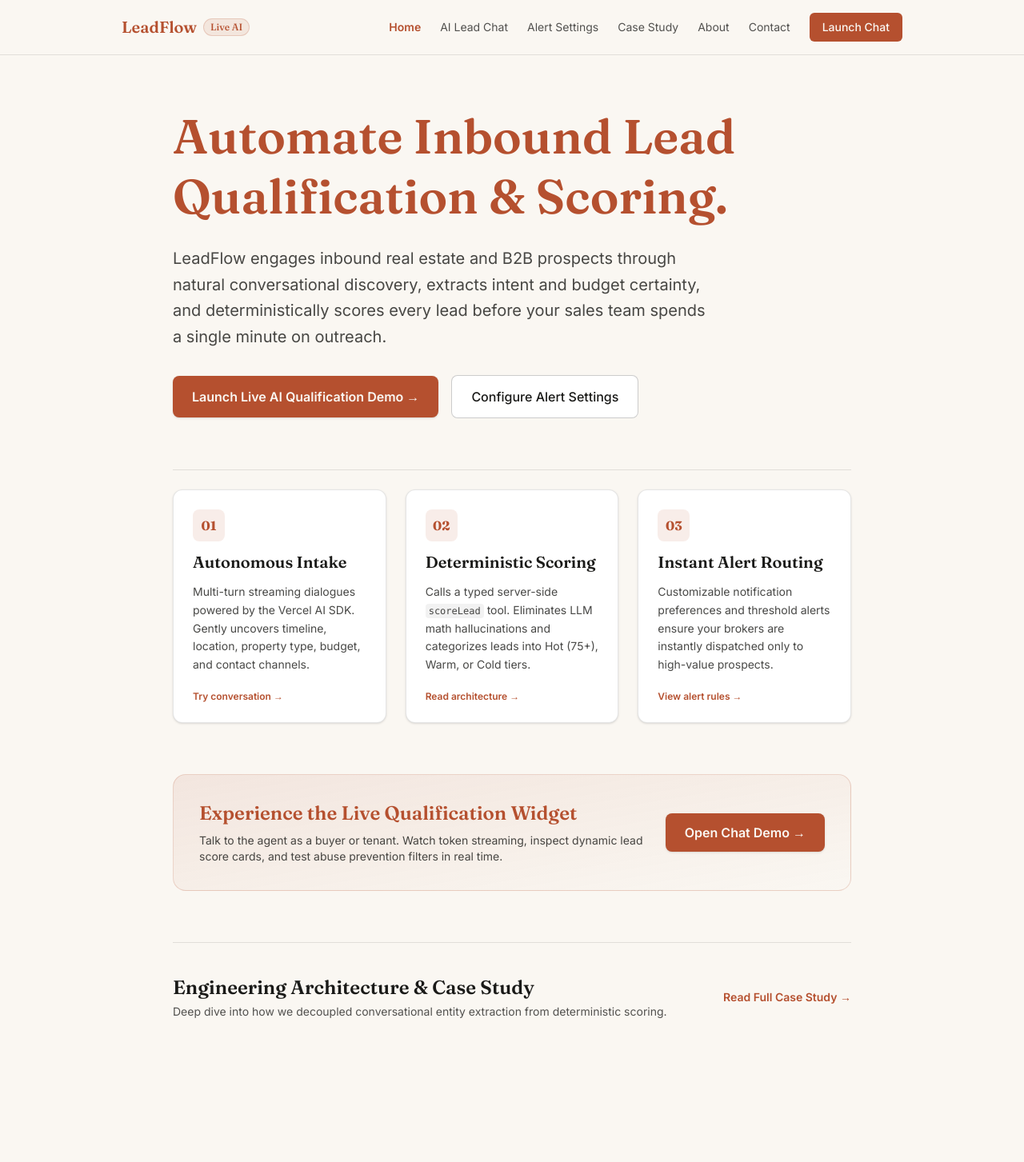
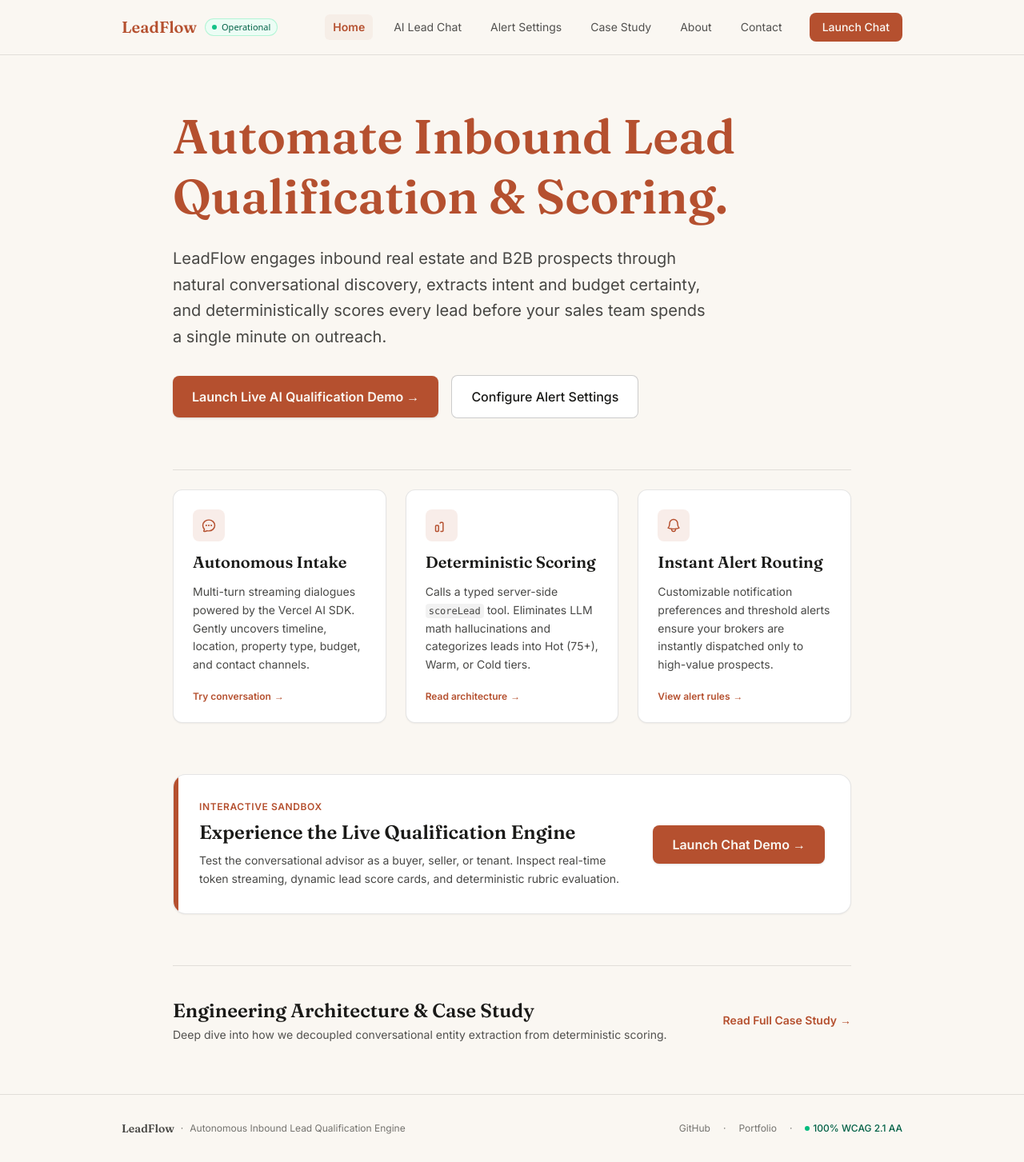
Before and after one commit to Philip8q/leadflow, a Next.js app: page / in a window 1280 px wide. Shown: the whole page at 80% size. Before the commit the page ends 1339 px from the top, so only its background shows below. Built offline with nearby package versions, Linux system fonts and the light colour scheme.

Commit message:
refactor(ui): elevate design system with bespoke icons, tactile card elevation, and institutional polish

```diff
--- a/app/contact/page.js
+++ b/app/contact/page.js
@@ -22,7 +22,7 @@
 
       {/* Direct Contact Cards */}
       <section className="grid grid-cols-1 sm:grid-cols-2 gap-4 border-t border-black/10 pt-8">
-        <div className="rounded-xl border border-black/10 bg-white p-6 shadow-sm flex flex-col justify-between">
+        <div className="group rounded-xl border border-black/10 bg-white p-6 shadow-xs hover:border-black/20 hover:shadow-md hover:-translate-y-0.5 transition-all duration-200 flex flex-col justify-between">
           <div>
             <h2 className="font-heading text-lg font-semibold text-main mb-2">
               Direct Message
@@ -41,7 +41,7 @@
           </a>
         </div>
 
-        <div className="rounded-xl border border-black/10 bg-white p-6 shadow-sm flex flex-col justify-between">
+        <div className="group rounded-xl border border-black/10 bg-white p-6 shadow-xs hover:border-black/20 hover:shadow-md hover:-translate-y-0.5 transition-all duration-200 flex flex-col justify-between">
           <div>
             <h2 className="font-heading text-lg font-semibold text-main mb-2">
               Test Live Qualification
@@ -52,7 +52,7 @@
           </div>
           <Link
             href="/demo/lead-chat"
-            className="inline-flex items-center justify-center rounded-lg border border-black/20 bg-white px-4 py-2.5 text-sm font-medium text-text hover:bg-black/5 transition-colors mt-4"
+            className="inline-flex items-center justify-center rounded-lg border border-black/20 bg-white px-4 py-2.5 text-sm font-medium text-text hover:bg-black/5 hover:border-black/30 transition-all mt-4"
           >
             Launch AI Chat Demo →
           </Link>
--- a/app/layout.js
+++ b/app/layout.js
@@ -17,15 +17,15 @@
 });
 
 export const metadata = {
-  title: "LeadFlow — Philip Omondi",
+  title: "LeadFlow — Autonomous Lead Qualification & Scoring",
   description:
-    "LeadFlow: AI-driven lead generation for small Kenyan real estate businesses, without burning $1,000/month on Meta ads.",
+    "Autonomous inbound lead qualification, real-time conversational streaming, and deterministic lead scoring for high-velocity sales pipelines.",
 };
 
 export default function RootLayout({ children }) {
   return (
     <html lang="en" className={`${fraunces.variable} ${inter.variable}`}>
-      <body className="min-h-screen bg-bg font-body text-text">
+      <body className="min-h-screen bg-bg font-body text-text flex flex-col">
         <a
           href="#main-content"
           className="sr-only focus:not-sr-only focus:fixed focus:left-4 focus:top-4 focus:z-50 focus:rounded-md focus:bg-main focus:px-4 focus:py-2 focus:font-medium focus:text-bg focus:shadow-lg focus:outline-none"
@@ -33,9 +33,42 @@
           Skip to main content
         </a>
         <Nav />
-        <main id="main-content" tabIndex={-1} className="mx-auto max-w-4xl px-6 py-12 focus:outline-none">
+        <main id="main-content" tabIndex={-1} className="mx-auto max-w-4xl px-6 py-12 focus:outline-none flex-1 w-full">
           {children}
         </main>
+        <footer className="border-t border-black/10 bg-bg mt-auto">
+          <div className="mx-auto max-w-5xl px-6 py-8 flex flex-col sm:flex-row items-center justify-between gap-4 text-xs text-text/60">
+            <div className="flex items-center gap-2">
+              <span className="font-heading font-semibold text-text/80 text-sm">LeadFlow</span>
+              <span>·</span>
+              <span>Autonomous Inbound Lead Qualification Engine</span>
+            </div>
+            <div className="flex items-center gap-4">
+              <a
+                href="https://github.com/Philip8q/leadflow"
+                target="_blank"
+                rel="noopener noreferrer"
+                className="hover:text-main transition-colors"
+              >
+                GitHub
+              </a>
+              <span>·</span>
+              <a
+                href="https://philipomondi.netlify.app"
+                target="_blank"
+                rel="noopener noreferrer"
+                className="hover:text-main transition-colors"
+              >
+                Portfolio
+              </a>
+              <span>·</span>
+              <span className="inline-flex items-center gap-1 text-emerald-800 font-medium">
+                <span className="h-1.5 w-1.5 rounded-full bg-emerald-500" aria-hidden="true" />
+                100% WCAG 2.1 AA
+              </span>
+            </div>
+          </div>
+        </footer>
       </body>
     </html>
   );
--- a/app/page.js
+++ b/app/page.js
@@ -22,7 +22,7 @@
           </Link>
           <Link
             href="/demo"
-            className="inline-flex items-center justify-center rounded-lg border border-black/20 bg-white px-6 py-3.5 font-body font-medium text-text hover:bg-black/5 transition-colors focus-visible:outline-2 focus-visible:outline-main focus-visible:outline-offset-2"
+            className="inline-flex items-center justify-center rounded-lg border border-black/20 bg-white px-6 py-3.5 font-body font-medium text-text hover:bg-black/5 hover:border-black/30 transition-all focus-visible:outline-2 focus-visible:outline-main focus-visible:outline-offset-2"
           >
             Configure Alert Settings
           </Link>
@@ -31,9 +31,11 @@
 
       {/* Feature Capabilities Grid */}
       <section className="grid grid-cols-1 md:grid-cols-3 gap-6 pt-6 border-t border-black/10">
-        <div className="flex flex-col gap-3 rounded-xl border border-black/10 bg-white p-6 shadow-sm">
-          <div className="w-10 h-10 rounded-lg bg-main/10 flex items-center justify-center font-heading font-bold text-main">
-            01
+        <div className="group flex flex-col gap-3 rounded-xl border border-black/10 bg-white p-6 shadow-xs hover:border-black/20 hover:shadow-md hover:-translate-y-0.5 transition-all duration-200">
+          <div className="w-10 h-10 rounded-lg bg-main/10 flex items-center justify-center text-main">
+            <svg className="w-5 h-5" fill="none" viewBox="0 0 24 24" stroke="currentColor" strokeWidth={1.75} aria-hidden="true">
+              <path strokeLinecap="round" strokeLinejoin="round" d="M8.625 12a.375.375 0 11-.75 0 .375.375 0 01.75 0zm0 0H8.25m4.125 0a.375.375 0 11-.75 0 .375.375 0 01.75 0zm0 0H12m4.125 0a.375.375 0 11-.75 0 .375.375 0 01.75 0zm0 0h-.375M21 12c0 4.556-4.03 8.25-9 8.25a9.764 9.764 0 01-2.555-.337A5.972 5.972 0 015.41 20.97a.75.75 0 01-.974-.974 5.974 5.974 0 011.057-2.035C4.168 16.275 3 14.268 3 12c0-4.556 4.03-8.25 9-8.25s9 3.694 9 8.25z" />
+            </svg>
           </div>
           <h3 className="font-heading text-xl font-semibold text-text">
             Autonomous Intake
@@ -41,14 +43,17 @@
           <p className="text-sm text-text/80 leading-relaxed">
             Multi-turn streaming dialogues powered by the Vercel AI SDK. Gently uncovers timeline, location, property type, budget, and contact channels.
           </p>
-          <Link href="/demo/lead-chat" className="text-xs font-semibold text-main hover:underline mt-auto pt-2">
-            Try conversation →
+          <Link href="/demo/lead-chat" className="text-xs font-semibold text-main hover:underline mt-auto pt-2 inline-flex items-center gap-1">
+            <span>Try conversation</span>
+            <span className="inline-block transition-transform duration-200 group-hover:translate-x-1">→</span>
           </Link>
         </div>
 
-        <div className="flex flex-col gap-3 rounded-xl border border-black/10 bg-white p-6 shadow-sm">
-          <div className="w-10 h-10 rounded-lg bg-main/10 flex items-center justify-center font-heading font-bold text-main">
-            02
+        <div className="group flex flex-col gap-3 rounded-xl border border-black/10 bg-white p-6 shadow-xs hover:border-black/20 hover:shadow-md hover:-translate-y-0.5 transition-all duration-200">
+          <div className="w-10 h-10 rounded-lg bg-main/10 flex items-center justify-center text-main">
+            <svg className="w-5 h-5" fill="none" viewBox="0 0 24 24" stroke="currentColor" strokeWidth={1.75} aria-hidden="true">
+              <path strokeLinecap="round" strokeLinejoin="round" d="M3 13.125C3 12.504 3.504 12 4.125 12h2.25c.621 0 1.125.504 1.125 1.125v6.75C7.5 20.496 6.996 21 6.375 21h-2.25A1.125 1.125 0 013 19.875v-6.75zM9.75 8.625c0-.621.504-1.125 1.125-1.125h2.25c.621 0 1.125.504 1.125 1.125v11.25c0 .621-.504 1.125-1.125 1.125h-2.25a1.125 1.125-1.125V8.625zM16.5 4.125c0-.621.504-1.125 1.125-1.125h2.25C20.496 3 21 3.504 21 4.125v15.75c0 .621-.504 1.125-1.125 1.125h-2.25a1.125 1.125-1.125V4.125z" />
+            </svg>
           </div>
           <h3 className="font-heading text-xl font-semibold text-text">
             Deterministic Scoring
@@ -56,14 +61,17 @@
           <p className="text-sm text-text/80 leading-relaxed">
             Calls a typed server-side <code className="bg-black/5 px-1 py-0.5 rounded text-xs font-mono">scoreLead</code> tool. Eliminates LLM math hallucinations and categorizes leads into Hot (75+), Warm, or Cold tiers.
           </p>
-          <Link href="/case-study" className="text-xs font-semibold text-main hover:underline mt-auto pt-2">
-            Read architecture →
+          <Link href="/case-study" className="text-xs font-semibold text-main hover:underline mt-auto pt-2 inline-flex items-center gap-1">
+            <span>Read architecture</span>
+            <span className="inline-block transition-transform duration-200 group-hover:translate-x-1">→</span>
           </Link>
         </div>
 
-        <div className="flex flex-col gap-3 rounded-xl border border-black/10 bg-white p-6 shadow-sm">
-          <div className="w-10 h-10 rounded-lg bg-main/10 flex items-center justify-center font-heading font-bold text-main">
-            03
+        <div className="group flex flex-col gap-3 rounded-xl border border-black/10 bg-white p-6 shadow-xs hover:border-black/20 hover:shadow-md hover:-translate-y-0.5 transition-all duration-200">
+          <div className="w-10 h-10 rounded-lg bg-main/10 flex items-center justify-center text-main">
+            <svg className="w-5 h-5" fill="none" viewBox="0 0 24 24" stroke="currentColor" strokeWidth={1.75} aria-hidden="true">
+              <path strokeLinecap="round" strokeLinejoin="round" d="M14.857 17.082a23.848 23.848 0 005.454-1.31A8.967 8.967 0 0118 9.75v-.7V9A6 6 0 006 9v.75a8.967 8.967 0 01-2.312 6.022c1.733.64 3.56 1.085 5.455 1.31m5.714 0a24.255 24.255 0 01-5.714 0m5.714 0a3 3 0 11-5.714 0" />
+            </svg>
           </div>
           <h3 className="font-heading text-xl font-semibold text-text">
             Instant Alert Routing
@@ -71,27 +79,29 @@
           <p className="text-sm text-text/80 leading-relaxed">
             Customizable notification preferences and threshold alerts ensure your brokers are instantly dispatched only to high-value prospects.
           </p>
-          <Link href="/demo" className="text-xs font-semibold text-main hover:underline mt-auto pt-2">
-            View alert rules →
+          <Link href="/demo" className="text-xs font-semibold text-main hover:underline mt-auto pt-2 inline-flex items-center gap-1">
+            <span>View alert rules</span>
+            <span className="inline-block transition-transform duration-200 group-hover:translate-x-1">→</span>
           </Link>
         </div>
       </section>
 
-      {/* Live Interactive Callout Banner */}
-      <section className="rounded-2xl border border-main/20 bg-gradient-to-br from-main/10 via-main/5 to-transparent p-8 flex flex-col md:flex-row items-start md:items-center justify-between gap-6">
+      {/* Live Interactive Callout Card */}
+      <section className="relative overflow-hidden rounded-2xl border border-black/10 bg-white p-8 shadow-xs before:absolute before:left-0 before:top-0 before:bottom-0 before:w-1.5 before:bg-main flex flex-col md:flex-row items-start md:items-center justify-between gap-6">
         <div className="flex flex-col gap-2 max-w-xl">
-          <h2 className="font-heading text-2xl font-semibold text-main">
-            Experience the Live Qualification Widget
+          <span className="text-xs font-semibold uppercase tracking-wider text-main font-body">Interactive Sandbox</span>
+          <h2 className="font-heading text-2xl font-semibold text-text">
+            Experience the Live Qualification Engine
           </h2>
-          <p className="text-sm text-text/80">
-            Talk to the agent as a buyer or tenant. Watch token streaming, inspect dynamic lead score cards, and test abuse prevention filters in real time.
+          <p className="text-sm text-text/80 leading-relaxed">
+            Test the conversational advisor as a buyer, seller, or tenant. Inspect real-time token streaming, dynamic lead score cards, and deterministic rubric evaluation.
           </p>
         </div>
         <Link
           href="/demo/lead-chat"
-          className="inline-flex shrink-0 items-center justify-center rounded-lg bg-main px-6 py-3 font-body font-semibold text-bg shadow hover:opacity-90 transition-opacity focus-visible:outline-2 focus-visible:outline-main focus-visible:outline-offset-2"
+          className="inline-flex shrink-0 items-center justify-center rounded-lg bg-main px-6 py-3 font-body font-semibold text-bg shadow-sm hover:opacity-90 transition-opacity focus-visible:outline-2 focus-visible:outline-main focus-visible:outline-offset-2"
         >
-          Open Chat Demo →
+          Launch Chat Demo →
         </Link>
       </section>
 
@@ -108,9 +118,10 @@
           </div>
           <Link
             href="/case-study"
-            className="text-sm font-semibold text-main hover:underline"
+            className="group inline-flex items-center gap-1 text-sm font-semibold text-main hover:underline"
           >
-            Read Full Case Study →
+            <span>Read Full Case Study</span>
+            <span className="inline-block transition-transform duration-200 group-hover:translate-x-1">→</span>
           </Link>
         </div>
       </section>
--- a/components/Nav.jsx
+++ b/components/Nav.jsx
@@ -23,11 +23,12 @@
         <div className="flex items-center gap-8">
           <Link
             href="/"
-            className="font-heading text-xl font-semibold text-main rounded focus-visible:outline-2 focus-visible:outline-main focus-visible:outline-offset-2 flex items-center gap-2"
+            className="font-heading text-xl font-semibold text-main rounded focus-visible:outline-2 focus-visible:outline-main focus-visible:outline-offset-2 flex items-center gap-2.5"
           >
             <span>LeadFlow</span>
-            <span className="text-xs font-normal bg-main/10 text-main px-2 py-0.5 rounded-full border border-main/20">
-              Live AI
+            <span className="inline-flex items-center gap-1.5 text-[11px] font-sans font-medium text-emerald-800 bg-emerald-50 px-2 py-0.5 rounded-full border border-emerald-200/80">
+              <span className="h-1.5 w-1.5 rounded-full bg-emerald-500 animate-pulse" aria-hidden="true" />
+              Operational
             </span>
           </Link>
         </div>
@@ -47,7 +48,7 @@
         <nav
           id="primary-nav"
           aria-label="Primary navigation"
-          className={`${open ? "flex" : "hidden"} absolute left-0 right-0 top-[65px] flex-col gap-4 border-b border-black/10 bg-bg px-6 py-6 shadow-lg sm:static sm:flex sm:flex-row sm:items-center sm:gap-6 sm:border-none sm:bg-transparent sm:p-0 sm:shadow-none`}
+          className={`${open ? "flex" : "hidden"} absolute left-0 right-0 top-[65px] flex-col gap-4 border-b border-black/10 bg-bg px-6 py-6 shadow-lg sm:static sm:flex sm:flex-row sm:items-center sm:gap-4 sm:border-none sm:bg-transparent sm:p-0 sm:shadow-none`}
         >
           {LINKS.map((link) => {
             const isActive = pathname === link.href;
@@ -55,10 +56,10 @@
               <Link
                 key={link.href}
                 href={link.href}
-                className={`font-body text-sm rounded transition-colors focus-visible:outline-2 focus-visible:outline-main focus-visible:outline-offset-2 ${
+                className={`font-body text-sm rounded-md px-2.5 py-1.5 transition-colors focus-visible:outline-2 focus-visible:outline-main focus-visible:outline-offset-2 ${
                   isActive
-                    ? "font-semibold text-main"
-                    : "text-text/75 hover:text-main"
+                    ? "font-semibold text-main bg-main/5"
+                    : "text-text/75 hover:text-main hover:bg-black/5"
                 }`}
                 onClick={() => setOpen(false)}
               >
@@ -69,7 +70,7 @@
 
           <Link
             href="/demo/lead-chat"
-            className="inline-flex items-center justify-center rounded-md bg-main px-4 py-2 text-sm font-medium text-bg hover:opacity-90 transition-opacity focus-visible:outline-2 focus-visible:outline-main focus-visible:outline-offset-2"
+            className="inline-flex items-center justify-center rounded-lg bg-main px-4 py-2 text-sm font-medium text-bg hover:opacity-90 active:scale-98 transition-all focus-visible:outline-2 focus-visible:outline-main focus-visible:outline-offset-2 sm:ml-2"
             onClick={() => setOpen(false)}
           >
             Launch Chat
```
Also changed, not shown: app/about/page.js (+9 -7 lines), app/case-study/page.js (+6 -6 lines), app/demo/lead-chat/page.jsx (+14 -7 lines), app/demo/page.js (+5 -5 lines).
